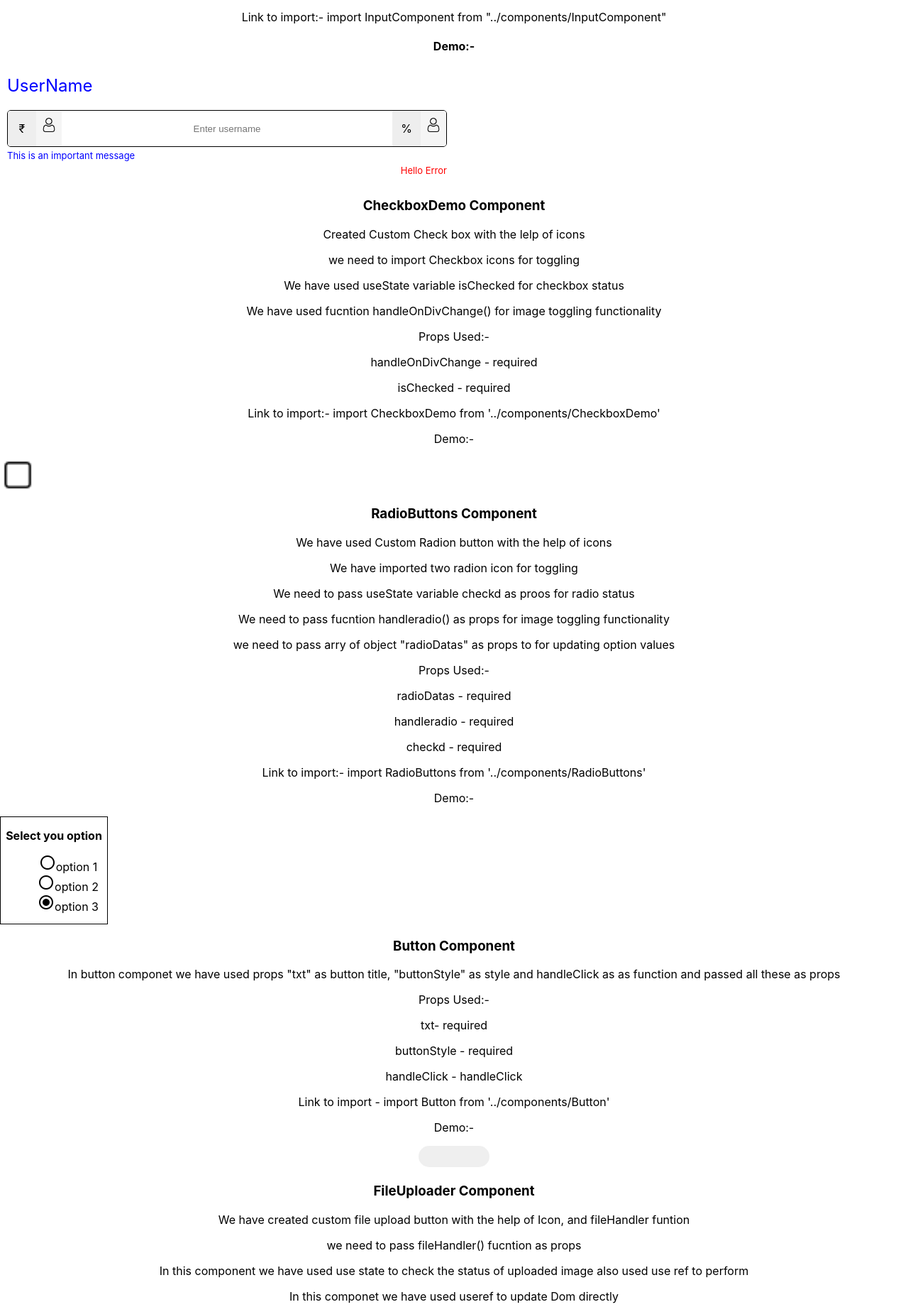
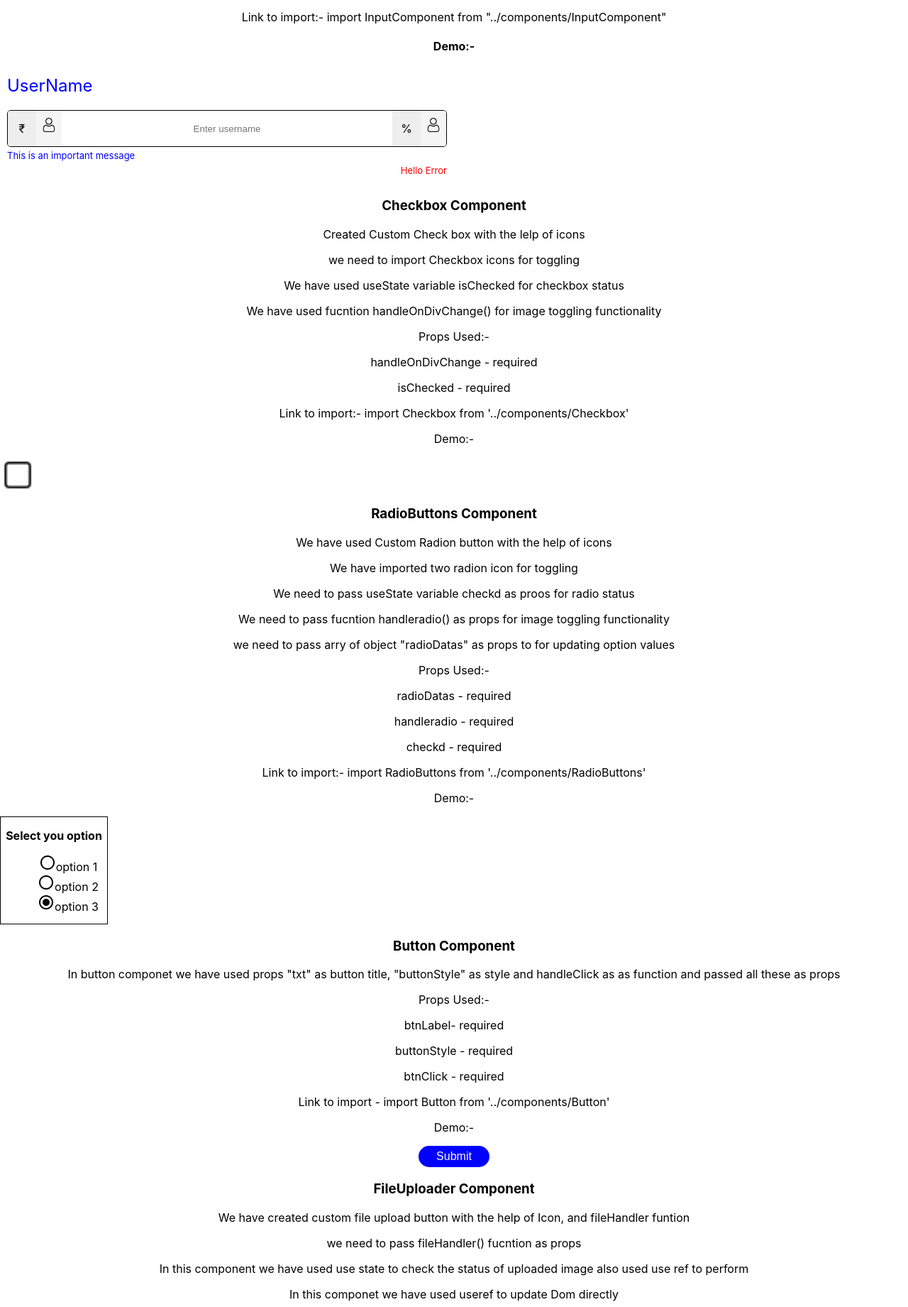
Before and after one commit to Sumit2406/floatrweb, a React (Create React App) app: page /description in a window 1280 px wide. Shown: the part 642-2483 px from the top of the page at 71% size. Built offline with nearby package versions, Linux system fonts and the light colour scheme.

Commit message:
CheckboxDemo component name has been changed with Checkbox

```diff
--- a/src/components/CheckboxDemo.js
+++ b/src/components/Checkbox.js
@@ -3,7 +3,7 @@ import tick from  "../assets/pngs/tick.png";
 import unTick from  "../assets/pngs/unTick.png";
 
 import React from 'react';
-export default function CheckboxDemo({handleOnDivChange, isChecked}) {
+export default function Checkbox({handleOnDivChange, isChecked}) {
 
   return (
 
--- a/src/screens/Description.js
+++ b/src/screens/Description.js
@@ -2,7 +2,7 @@ import React, {useState} from 'react'
 import InputComponent from '../components/InputComponent'
 import image1 from "../assets/pngs/User1.png";
 import image2 from "../assets/pngs/User2.png";
-import CheckboxDemo from '../components/CheckboxDemo'
+import Checkbox from '../components/Checkbox'
 import RadioButtons from '../components/RadioButtons'
 import Button from '../components/Button'
 import FileUploader from '../components/FileUploader'
@@ -32,7 +32,7 @@ const handleInputChange=(e)=>{
   // console.log(e.target.value);
 }
 
-// CheckboxDemo Component
+// Checkbox Component
 const[isChecked, setIsChecked] =useState(false)
 const handleOnDivChange = () => {
   setIsChecked(!isChecked);
@@ -57,9 +57,10 @@ const buttonStyle = {
   height: '30px',
   value: {textInput}
 };
-const handleClick = () => {
+const btnHandleClick = () => {
   // console.log('Button clicked!');
 };
+
 
 //FileUploader Componet
 const fileHandler=(data)=>{
@@ -114,7 +115,7 @@ const handleChange = (e) => {
           </div>
       </div>
 <div>
-  <h3>CheckboxDemo Component</h3>
+  <h3>Checkbox Component</h3>
   <p>Created Custom Check box with the lelp of icons</p>
   <p>we need to import Checkbox icons for toggling</p>
   <p>We have used useState variable isChecked for checkbox status</p>
@@ -122,9 +123,9 @@ const handleChange = (e) => {
   <p>Props Used:-</p>
   <p>handleOnDivChange - required</p>
   <p>isChecked - required</p>
-  <p>Link to import:- import CheckboxDemo from '../components/CheckboxDemo' </p>
+  <p>Link to import:- import Checkbox from '../components/Checkbox' </p>
   <p>Demo:-</p>
-  <CheckboxDemo handleOnDivChange={handleOnDivChange} isChecked={isChecked}/>
+  <Checkbox handleOnDivChange={handleOnDivChange} isChecked={isChecked}/>
 </div>
 
 <div>
@@ -147,12 +148,12 @@ const handleChange = (e) => {
   <h3>Button Component</h3>
   <p> In button componet we have used props "txt" as button title, "buttonStyle" as style and handleClick as as function and passed all these as props </p>
   <p>Props Used:- </p>
-  <p>txt- required</p>
+  <p>btnLabel- required</p>
   <p>buttonStyle - required</p>
-  <p>handleClick - handleClick</p>
+  <p>btnClick - required</p>
   <p>Link to import - import Button from '../components/Button' </p>
   <p>Demo:-</p>
-  <Button txt="Submit" style={buttonStyle} onClick={handleClick}/>
+  <Button btnLabel="Submit" btnStyle={buttonStyle} btnClick={btnHandleClick}/>
 </div>
 
 <div>
--- a/src/screens/Home.js
+++ b/src/screens/Home.js
@@ -4,7 +4,7 @@ import InputComponent from '../components/InputComponent';
 import image1 from "../assets/pngs/User1.png";
 import image2 from "../assets/pngs/User2.png";
 import Button from '../components/Button';
-import CheckboxDemo from '../components/CheckboxDemo';
+import Checkbox from '../components/Checkbox';
 import TextArea from '../components/TextArea';
 import SelectOptionDemo from '../components/SelectOptionDemo';
 import FileUploader from '../components/FileUploader';
@@ -132,7 +132,7 @@ demoValueChange={demoValueChange} />
 <DateComponents title="Select Date" handleDateChange={handleDateChange} selectedDate={selectedDate}/>
 
 
-<CheckboxDemo handleOnDivChange={handleOnDivChange} isChecked={isChecked}/>
+<Checkbox handleOnDivChange={handleOnDivChange} isChecked={isChecked}/>
 
 <FileUploader onPass={fileHandler}/>
 
```
